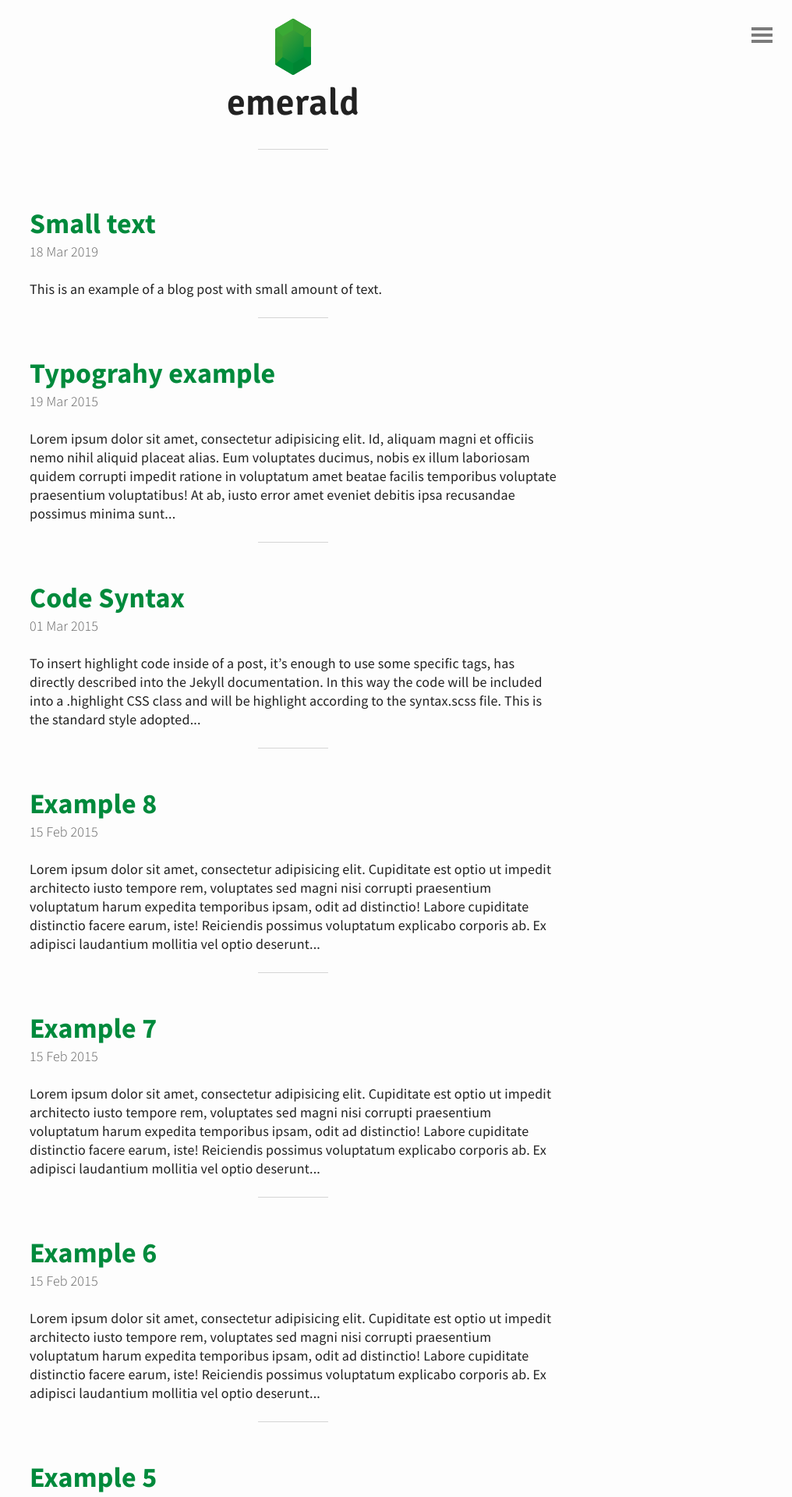
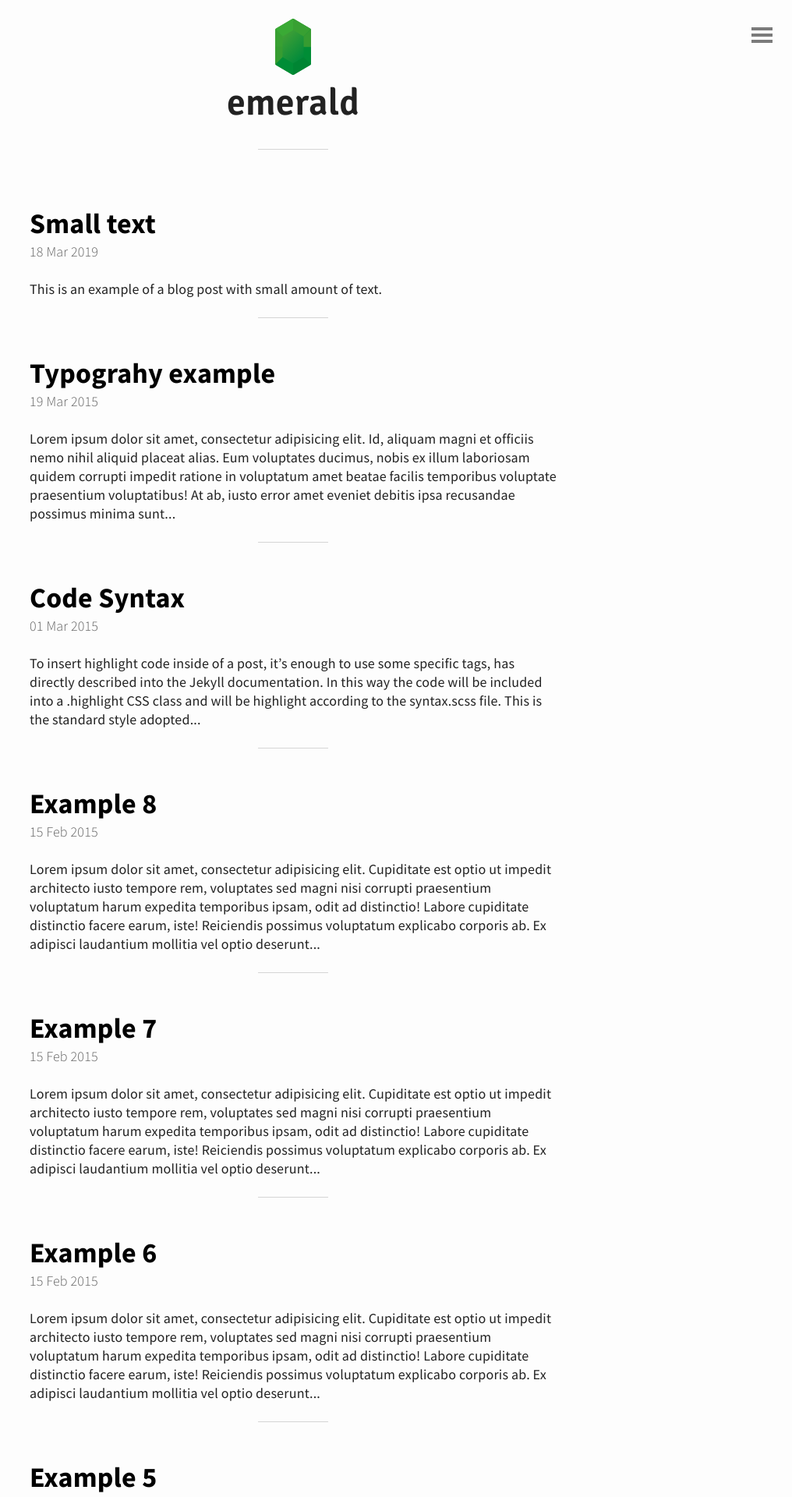
Before and after one commit to spraphul/blog, a Jekyll site: the page built from index.html, in a window 1280 px wide. Shown: the top 1920 px of the page at 78% size, without its empty margins (264-1280 px from the left). Built offline with Jekyll 4.4.1, drawn with Linux system fonts in a browser that asks for light colours; the list of posts is cut into pages by our own code.

Commit message:
Update base.scss

```diff
--- a/_sass/base.scss
+++ b/_sass/base.scss
@@ -18,7 +18,7 @@ html, body, h1, h2, h3, h4, h5, h6, p, ul, ol, li, img {
 
 /*- Base color -*/
 
-$main-color: #008A3C;
+$main-color: #000000;
 $background-color: #FDFDFD;
 $text-color: #222222;
 
```
